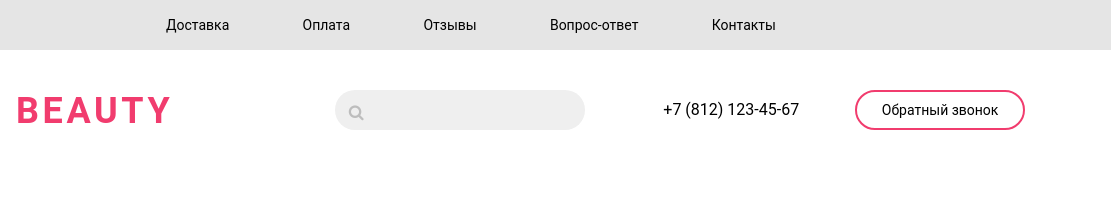
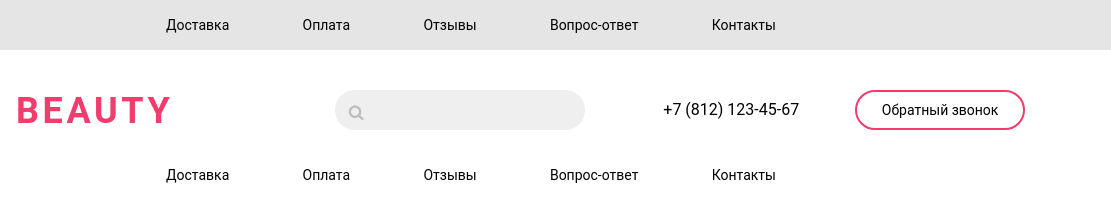
Before and after one commit to Zhigulev73/LandPage, a website: page src/index.html in a window 1280 px wide. Shown: the full height of the page, 169-1280 px from the left. Drawn offline with nearby package versions, Linux system fonts and the light colour scheme; files that its build step writes are made by us from their sources.

Commit message:
add menu

```diff
--- a/src/_header.html
+++ b/src/_header.html
@@ -22,6 +22,15 @@
         <input type="submit" class="navbar__button" value="Обратный звонок">
     </div>
     <div class="menu">
+      <div class="container">
+      <div class="menu-links">
+        <a href="#" class="menu__links">Доставка</a>
+        <a href="#" class="menu__links">Оплата</a>
+        <a href="#" class="menu__links">Отзывы</a>
+        <a href="#" class="menu__links">Вопрос-ответ</a>
+        <a href="#" class="menu__links">Контакты</a>
+      </div>
+    </div>
     </div>
   </div>
 </header>
```
